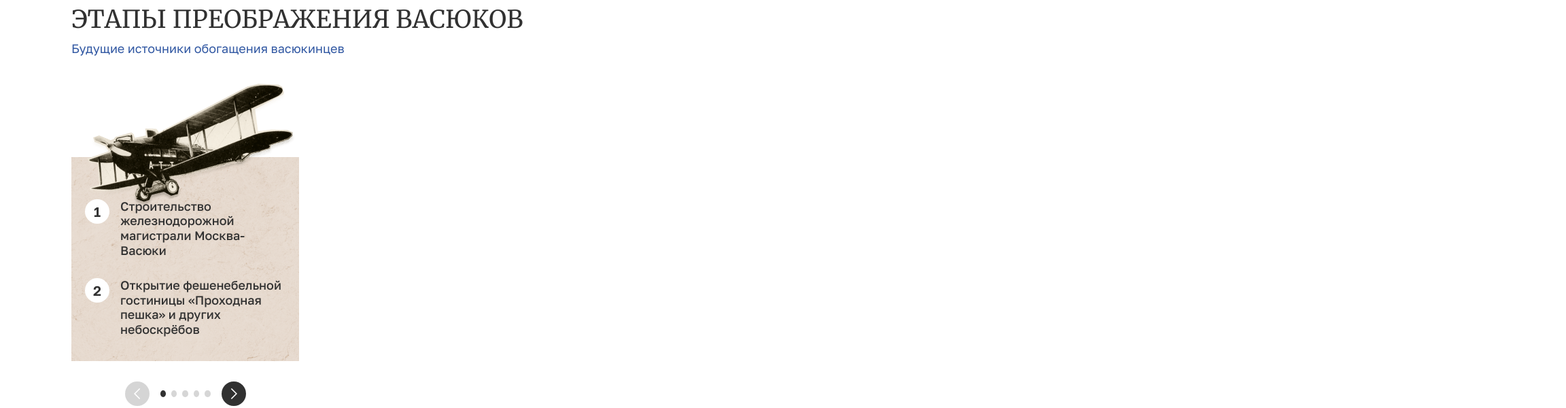
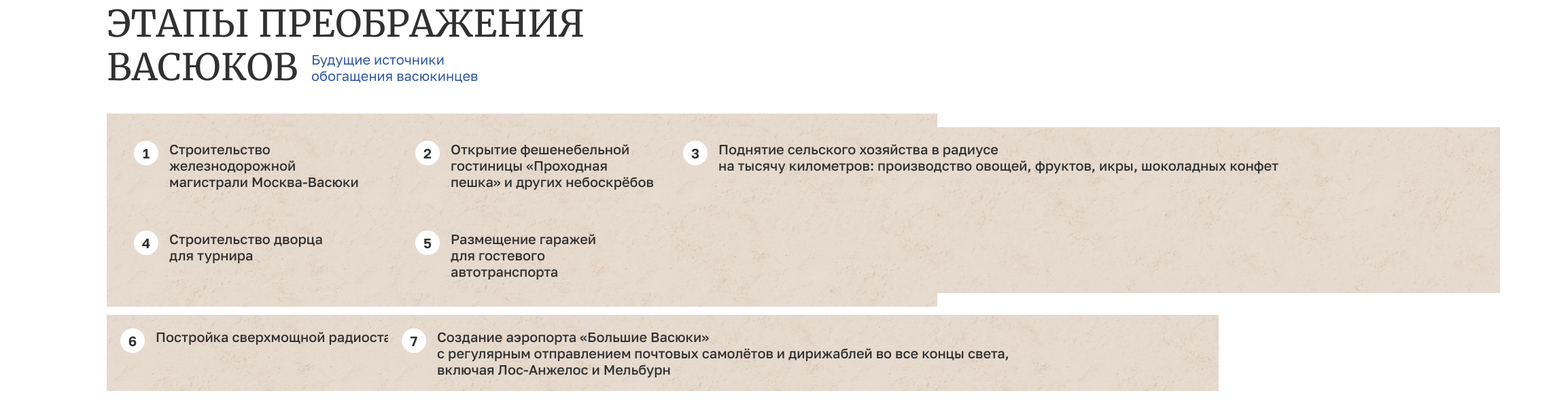
Before and after one commit to BalandinaM/TestYandex, a plain HTML site: page index.html in a window 1536 px wide. Shown: the part 1879-2479 px from the top of the page at 68% size, 2304 px wide, since content can reach past the window. Drawn offline with Linux system fonts and the light colour scheme; files whose address does not match are found by name.

Commit message:
слайдер на десктопе, к нему нужно вернуться позже

```diff
--- a/index.html
+++ b/index.html
@@ -110,19 +110,19 @@
               <p class="item__text">Открытие фешенебельной гостиницы «Проходная пешка» и других небоскрёбов</p>
             </div>
           </div>
-          <div class="slider__item">
+          <div class="slider__item slider__item--thirdChild">
             <span class="item__number">3</span>
-            <p class="item__text">Поднятие сельского хозяйства в радиусе на тысячу километров: производство овощей,
+            <p class="item__text">Поднятие сельского хозяйства в радиусе <br>на тысячу километров: производство овощей,
               фруктов, икры, шоколадных конфет</p>
           </div>
           <div class="slider__item slider__wrap-items">
             <div class="wrap-items__item">
               <span class="item__number">4</span>
-              <p class="item__text">Строительство дворца для турнира</p>
+              <p class="item__text">Строительство дворца <br>для турнира</p>
             </div>
             <div class="wrap-items__item">
               <span class="item__number">5</span>
-              <p class="item__text">Размещение гаражей для гостевого автотранспорта</p>
+              <p class="item__text">Размещение гаражей <br>для гостевого <br>автотранспорта</p>
             </div>
           </div>
           <div class="slider__item">
@@ -132,7 +132,7 @@
           </div>
           <div class="slider__item">
             <span class="item__number">7</span>
-            <p class="item__text">Создание аэропорта «Большие Васюки» с регулярным отправлением почтовых самолётов и
+            <p class="item__text">Создание аэропорта «Большие Васюки» <br> с регулярным отправлением почтовых самолётов и
               дирижаблей во все концы света, включая Лос-Анжелос и Мельбурн</p>
           </div>
         </div>
--- a/script.js
+++ b/script.js
@@ -1,35 +1,53 @@
 //Изменение наполнения карточек в upgrade в зависимости от ширины экрана
 
-let wrapItems = Array.from(document.querySelectorAll('.slider__wrap-items'));
-let items = Array.from(document.querySelectorAll('.wrap-items__item'));
+const wrapItems = Array.from(document.querySelectorAll('.slider__wrap-items'));
+const items = Array.from(document.querySelectorAll('.wrap-items__item'));
+const sliderControl = document.querySelector('.upgrade__sliderControl');
 let sizeDesktop = 1366;
 
+// это можно сделать через css
+
+// let hiddenControlSlider = () => {
+//   if (window.screen.width >= sizeDesktop) {
+//     sliderControl.style.display = "none";
+//   } else if (window.screen.width < sizeDesktop) {
+//     sliderControl.style.display = "flex";
+//   }
+// };
+
+
 let setClassDepScreenWidth = () => {
+  //hiddenControlSlider();
   if (window.screen.width >= sizeDesktop) {
     for (let elem of wrapItems) {
-      elem.classList.remove("slider__wrap-items");
+      console.log('!!!');
+      // elem.classList.remove("slider__wrap-items");
       elem.classList.remove("slider__item");
     }
-    for (let elem of items) {
-      elem.classList.remove("wrap-items__item");
+    // for (let elem of items) {
+    //   //elem.classList.remove("wrap-items__item");
+    //   //elem.classList.add("slider__item");
+    // }
+  } else {
+    for (let elem of wrapItems) {
+      console.log('---');
+      //elem.classList.add("slider__wrap-items");
       elem.classList.add("slider__item");
     }
-  } else {
-    for (let elem of wrapItems) {
-      elem.classList.add("slider__wrap-items");
-      elem.classList.add("slider__item");
-    }
-    for (let elem of items) {
-      elem.classList.add("wrap-items__item");
-      elem.classList.remove("slider__item");
-    }
+    // for (let elem of items) {
+    //   elem.classList.add("wrap-items__item");
+    //   elem.classList.remove("slider__item");
+    // }
   }
 };
 
 setClassDepScreenWidth();
 
 window.addEventListener('resize', (e) => {
+  //hiddenControlSlider();
   setClassDepScreenWidth();
+  showSlide();
+
 })
 
 
@@ -52,32 +70,52 @@ let sliderWidth;
 // function showSlide(width, sliderContainer, slider, sliderItems, count, ) {
 //   width = sliderContainer.offsetWidth;
 //   slider.style.width = width * sliderItems.length + 'px';
-//   sliderItems.forEach(item => item.style.width = width + 'px');
+//   for (let elem of sliderItems) {
+//     elem.style.width = width + 'px'
+//   }
+//   // sliderItems.forEach(item => item.style.width = width + 'px');
 
 //   rollSlider(slider, count, width);
 // }
+
+
+
 
 buttonNext.addEventListener('click', nextSlide);
 buttonPrev.addEventListener('click', prevSlide);
 
 
 function showSlide() {
-  sliderWidth = sliderContainer.offsetWidth;
-  slider.style.width = sliderWidth * sliderItems.length + 'px';
-  sliderItems.forEach(item => item.style.width = sliderWidth + 'px');
+  if (window.screen.width >= sizeDesktop) {
+    slider.style.width = '1222px';
+    sliderItems.forEach((item) => (item.style.width = 'auto'));
+    return;
+  } else {
+    sliderWidth = sliderContainer.offsetWidth;
+    slider.style.width = sliderWidth * sliderItems.length + "px";
+    sliderItems.forEach((item) => (item.style.width = sliderWidth + "px"));
 
-  rollSlider();
+    rollSlider();
+  }
 }
 
 showSlide();
 
 
 function rollSlider() {
-  slider.style.transform = `translateX(${-sliderCount * sliderWidth}px)`;
+  if (window.screen.width >= sizeDesktop) {
+    slider.style.transform = 'translateX(0)';
+    return;
+  } else {
+    console.log('меньше 1366');
+    slider.style.transform = `translateX(${-sliderCount * sliderWidth}px)`;
+  }
 }
 
 function nextSlide() {
   sliderCount++;
+  console.log(sliderCount);
+  console.log(sliderItems.length - 1);
   if (buttonPrev.hasAttribute('disabled') === true) {
     buttonPrev.removeAttribute('disabled');
   } else if (sliderCount >= sliderItems.length - 1) {
--- a/style.css
+++ b/style.css
@@ -450,6 +450,10 @@ a {
   color: var(--black);
 }
 
+.item__text br {
+  display: none;
+}
+
 .upgrade__sliderControl {
   display: flex;
   justify-content: space-between;
@@ -761,7 +765,7 @@ a {
 
   .main__event {
     margin-top: 0;
-    margin-bottom: 206px;
+    margin-bottom: 200px;
   }
 
   .event__title {
@@ -843,7 +847,7 @@ a {
 
   .event__infoTable {
     padding-left: 590px;
-    padding-right: 70px;
+    padding-right: 72px;
   }
 
   .infoTable__wrap-string,
@@ -868,4 +872,111 @@ a {
   .infoTable__notice {
     font-size: 20px;
   }
+
+  /*Slider*/
+
+  .main__upgrade {
+    padding: 0 72px;
+    position: relative;
+  }
+
+  .upgrade__title {
+    font-size: 54px;
+    line-height: 120%;
+    padding-right: 500px;
+    margin-bottom: 55px;
+  }
+
+  .upgrade__subtitle {
+    font-size: 20px;
+    width: 280px;
+    margin: 0;
+    position: absolute;
+    top: 72px;
+    left: 373px;
+  }
+
+  .upgrade__subtitle::after {
+    display: none;
+  }
+
+  .upgrade__slider-container {
+    max-width: 1222px;
+    overflow: visible;
+  }
+
+  .upgrade__slider {
+    display: grid;
+    grid-template-columns: 394px 394px 394px;
+    grid-template-rows: 112px 112px 136px;
+    gap: 20px;
+
+    transition: none;
+  }
+
+  .slider__item {
+    height: auto;
+    min-height: 112px;
+    width: 394px;
+    padding: 20px;
+    /* padding-left: 62px; */
+  }
+
+  .slider__wrap-items .slider__item {
+    width: 394px;
+  }
+
+  .upgrade__slider .slider__wrap-items:first-child {
+    grid-column: span 2;
+  }
+
+  .upgrade__slider .slider__wrap-items:nth-child(2) {
+    grid-column: span 2;
+  }
+
+  .slider__item--thirdChild {
+    grid-row: span 2;
+    height: 244px;
+  }
+
+  .upgrade__slider .slider__item:nth-child(4) {
+    grid-row: 3/4;
+    grid-column: 1/2;
+  }
+
+  .upgrade__slider .slider__item:nth-child(5) {
+    grid-column: 2/4;
+    padding-right: 290px;
+    width: auto;
+  }
+
+  .slider__wrap-items {
+    flex-direction: row;
+    gap: 20px;
+  }
+
+  .wrap-items__item {
+    min-height: 112px;
+    width: 394px;
+    padding: 20px;
+    flex-basis: 394px;
+    flex-shrink: 0;
+
+    background-blend-mode: color-burn;
+    background:
+      url('./images/upgrade_bg.png'),
+      linear-gradient(90deg, rgba(233, 222, 212, 1) 0%, rgba(233, 222, 212, 1) 100%);
+  }
+
+  .item__text {
+    font-size: 20px;
+  }
+
+  .item__text br {
+    display: block;
+  }
+
+  .upgrade__sliderControl {
+    display: none;
+  }
 }
```
